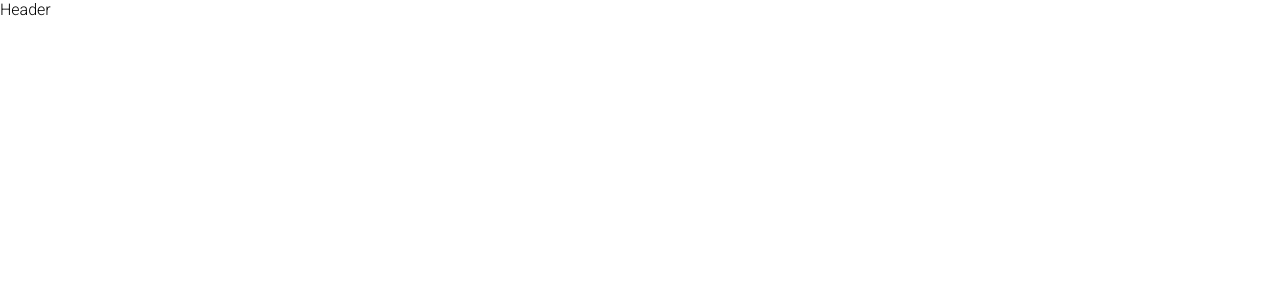
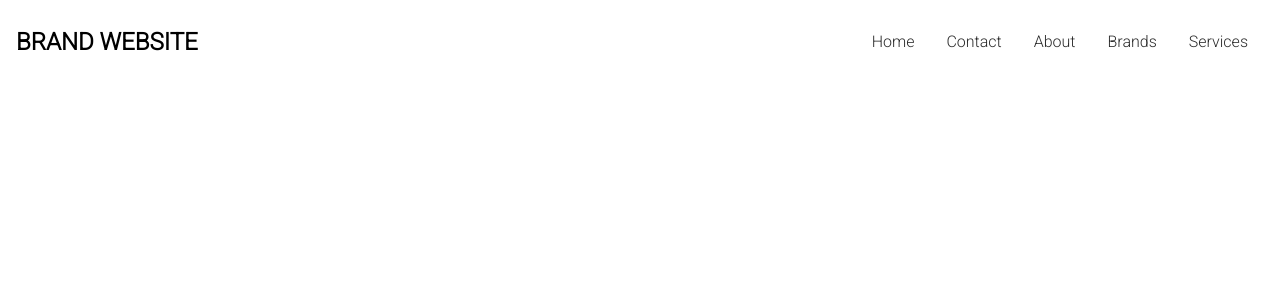
Before and after one commit to farazahmed12/brand_scss, a React (Create React App) app: page / in a window 1280 px wide. Before the commit this address had no page. Shown: the top 300 px of the page. Built offline with nearby package versions, Linux system fonts and the light colour scheme.

Commit message:
Updated Header.js

```diff
--- a/src/components/Header.js
+++ b/src/components/Header.js
@@ -1,7 +1,21 @@
 import React from "react";
+import { Link } from "react-router-dom";
+
+import "../styles/Header.scss";
 
 const Header = () => {
-  return <div>Header</div>;
+  return (
+    <nav>
+      <h1>Brand Website</h1>
+      <main>
+        <Link to={"/"}>Home</Link>
+        <Link to={"/contact"}>Contact</Link>
+        <Link to={"/#about"}>About</Link>
+        <Link to={"/#brands"}>Brands</Link>
+        <Link to={"/services"}>Services</Link>
+      </main>
+    </nav>
+  );
 };
 
 export default Header;
--- /dev/null
+++ b/src/styles/Header.scss
@@ -0,0 +1,34 @@
+@import "colors";
+
+nav {
+    width: 100%;
+    display: flex;
+    padding: 1rem;
+    justify-content: space-between;
+    align-items: center;
+    position: sticky;
+    background-color: $first;
+    top: 0;
+    z-index: 10;
+
+    >h1{
+        text-transform: uppercase;
+    }
+
+    >main{
+        width: 70%;
+        display: flex;
+        justify-content: flex-end;
+
+
+        >a {
+            color: $dark;
+            margin: 1rem;
+        }
+
+        & :hover{
+            color: $third;
+        }
+    }
+
+}
```
